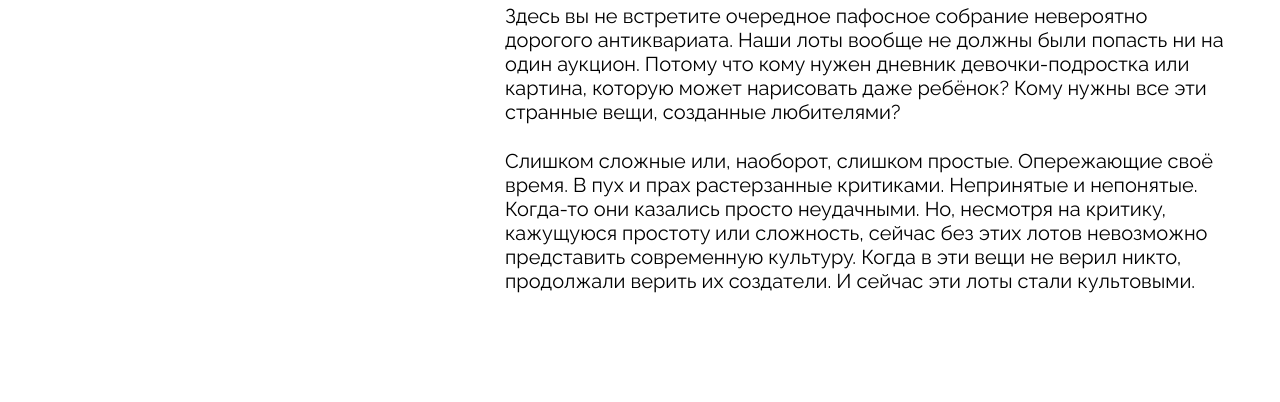
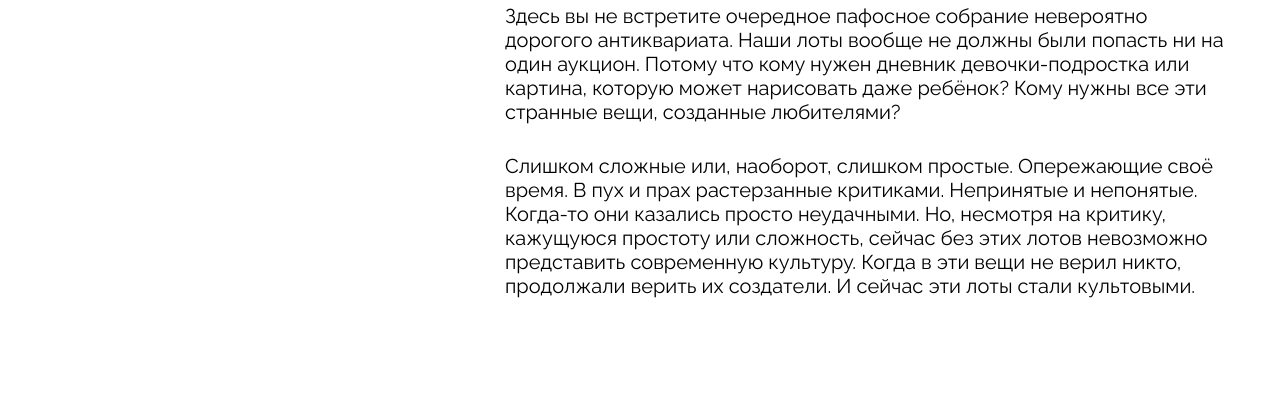
Before and after one commit to meeqzowl/ono-tebe-nado, a plain HTML site: page index.html in a window 1280 px wide. Shown: the part 2707-3109 px from the top of the page. Drawn offline with Linux system fonts and the light colour scheme.

Commit message:
final version4

```diff
--- a/index.html
+++ b/index.html
@@ -132,14 +132,15 @@
           </div>
           <div class="about__info">
             <h2 class="about__title">Об аукционе</h2>
-            <p class="about__text">
+            <div class="about__text">
+              <p>
                 Здесь вы не встретите очередное пафосное собрание невероятно
                 дорогого антиквариата. Наши лоты вообще не должны были попасть ни
                 на один аукцион. Потому что кому нужен дневник девочки-подростка
                 или картина, которую может нарисовать даже ребёнок? Кому нужны все
                 эти странные вещи, созданные любителями?
               </p>
-            <p class="about__text-second">
+              <p>
                 Слишком сложные или, наоборот, слишком простые. Опережающие своё
                 время. В пух и прах растерзанные критиками. Непринятые и
                 непонятые. Когда-то они казались просто неудачными. Но, несмотря
@@ -148,6 +149,7 @@
                 вещи не верил никто, продолжали верить их создатели. И сейчас эти
                 лоты стали культовыми.
               </p>
+            </div>
           </div>
         </div>
       </section>
--- a/styles/style.css
+++ b/styles/style.css
@@ -282,7 +282,6 @@ p button {
 
 .about {
   max-width: 1440px;
-  height: 487px;
   margin: 181px auto auto auto;
   padding: 0 50px;
 }
@@ -290,7 +289,6 @@ p button {
 .about__column {
   display: grid;
   grid-template-columns: 430px 1fr;
-  grid-template-rows: 487px;
   justify-items: center;
   gap: 25px;
 }
@@ -320,16 +318,9 @@ p button {
 }
 
 .about__text {
-  margin-bottom: 25px;
-  color: #000;
-  font-family: Raleway, sans-serif;
-  font-size: 20px;
-  font-style: normal;
-  font-weight: 400;
-  line-height: normal;
-}
-
-.about__text-second {
+  display: flex;
+  flex-direction: column;
+  gap: 30px; /* В макете 25px между параграфами, но есть отличия по макету визуально, поэтому указал 30px. В таком варианте больше похоже на макет. */
   color: #000;
   font-family: Raleway, sans-serif;
   font-size: 20px;
```
Lines whose indentation alone changed are shown as unchanged.
